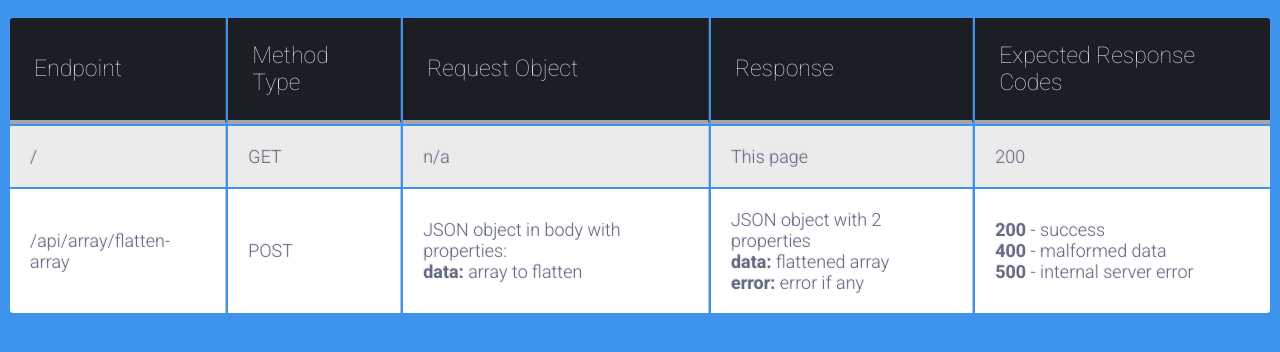
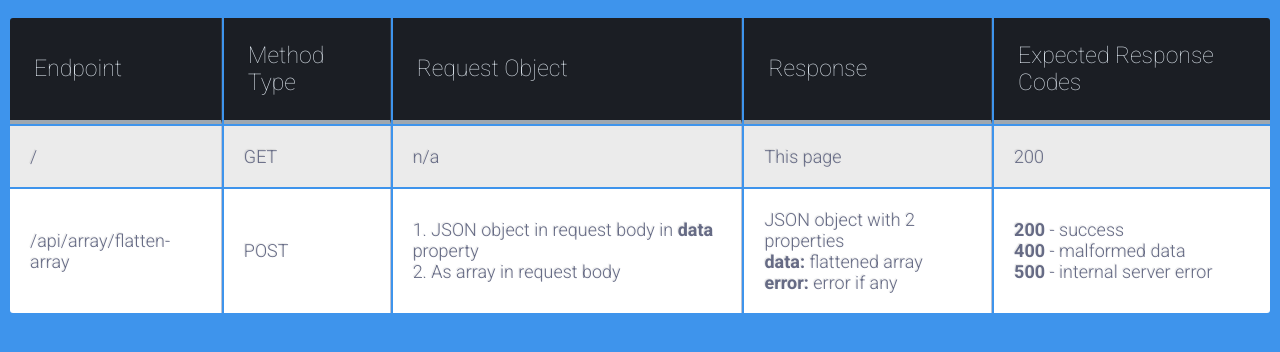
Before and after one commit to BradStell/flatten-array-api, a website: page index.html in a window 1280 px wide. Shown: the part 106-458 px from the top of the page. Drawn offline with Linux system fonts and the light colour scheme.

Commit message:
Updated html page to reflect new way to receive array

```diff
--- a/index.html
+++ b/index.html
@@ -31,9 +31,11 @@
                     <td>/api/array/flatten-array</td>
                     <td>POST</td>
                     <td>
-                        JSON object in body with properties:
                         <div>
-                            <b>data:</b> array to flatten
+                            1. JSON object in request body in <b>data</b> property
+                        </div>
+                        <div>
+                            2. As array in request body
                         </div>
                     </td>
                     <td>
```
